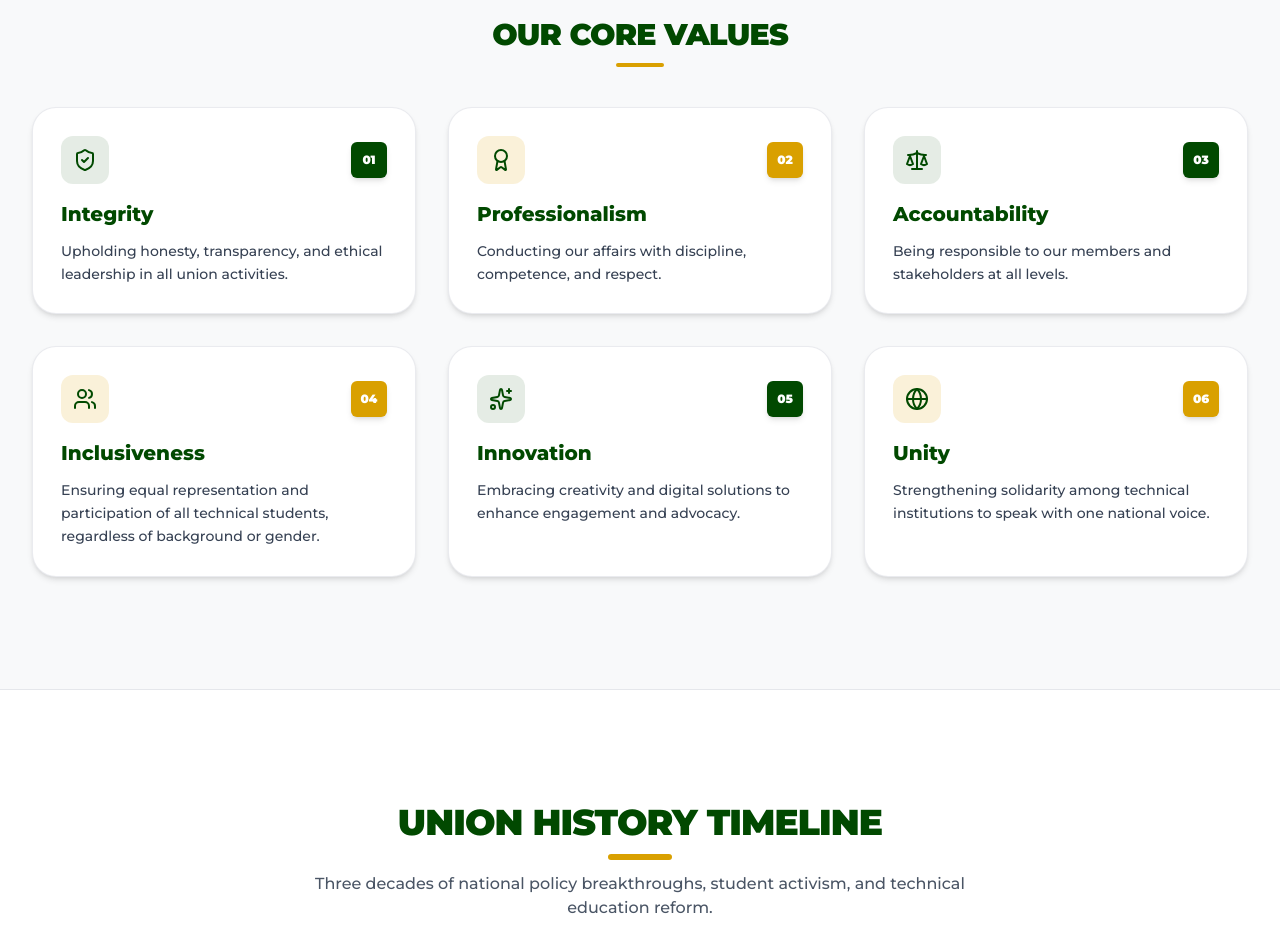
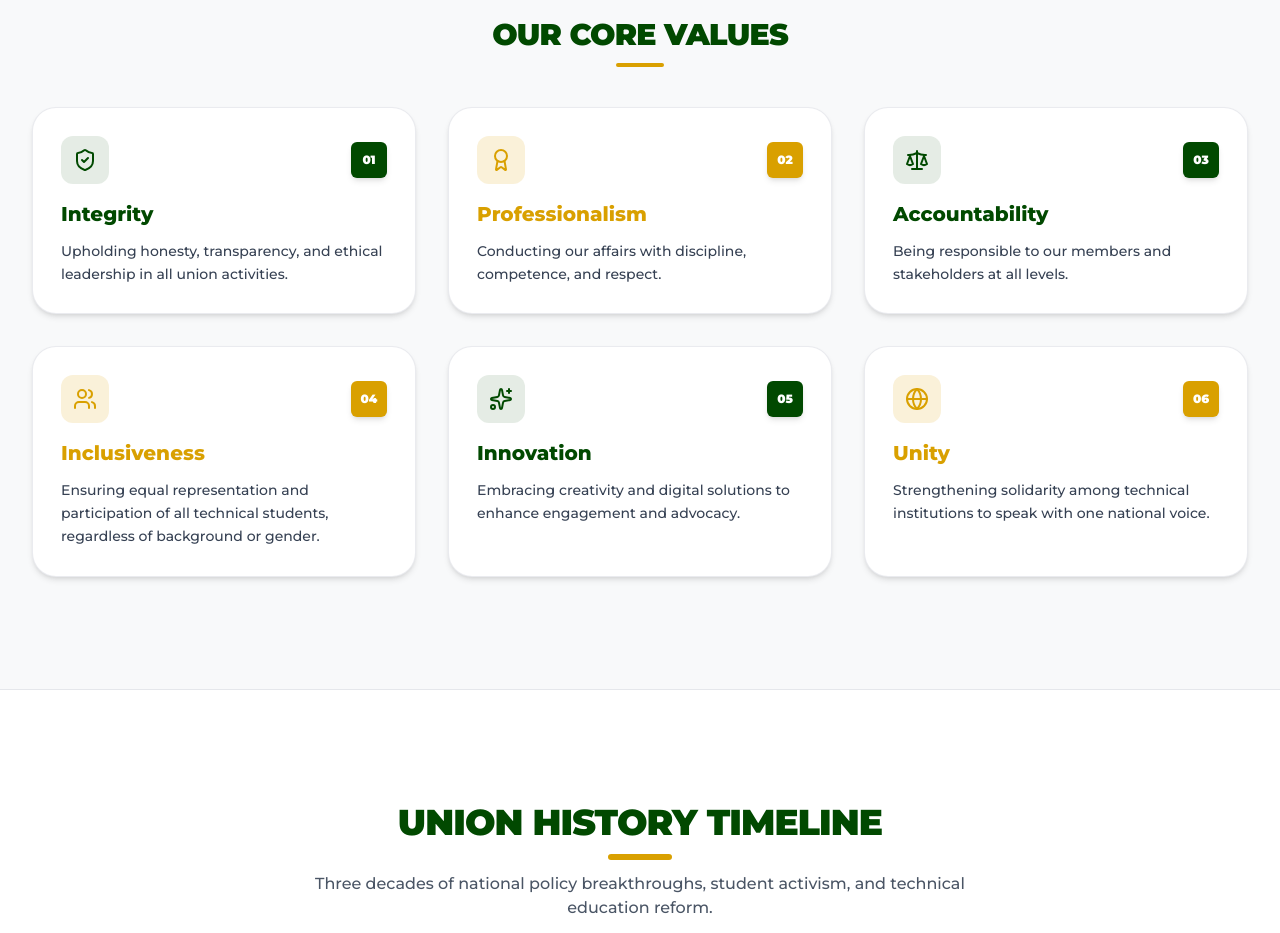
Before and after one commit to JoeVardyGC/Ghana-National-Union-Of-Technical-Students-Website, a Next.js app: page /about in a window 1280 px wide. Shown: the part 1940-2873 px from the top of the page. Built offline with nearby package versions, Linux system fonts and the light colour scheme; no server answers; the database is empty.

Commit message:
style: change green icons, text, and titles on all yellow cards to yellow/gold

```diff
--- a/app/about/page.tsx
+++ b/app/about/page.tsx
@@ -293,7 +293,7 @@ export default async function AboutPage() {
                       <div className="space-y-3">
                         <div className="flex items-center justify-between">
                           <div className={`w-12 h-12 rounded-xl flex items-center justify-center font-bold transition-colors ${
-                            isGreen ? 'bg-[#014900]/10 text-[#014900] group-hover:bg-[#D9A000]/20' : 'bg-[#D9A000]/15 text-[#014900] group-hover:bg-[#014900]/10'
+                            isGreen ? 'bg-[#014900]/10 text-[#014900] group-hover:bg-[#D9A000]/20' : 'bg-[#D9A000]/15 text-[#D9A000] group-hover:bg-[#014900]/10'
                           }`}>
                             {icon}
                           </div>
@@ -304,7 +304,9 @@ export default async function AboutPage() {
                           </div>
                         </div>
 
-                        <h4 className="font-extrabold text-xl text-[#014900] font-montserrat group-hover:text-[#D9A000] transition-colors pt-1">
+                        <h4 className={`font-extrabold text-xl font-montserrat transition-colors pt-1 ${
+                          isGreen ? 'text-[#014900] group-hover:text-[#D9A000]' : 'text-[#D9A000] group-hover:text-[#014900]'
+                        }`}>
                           {val.title}
                         </h4>
 
--- a/app/page.tsx
+++ b/app/page.tsx
@@ -91,7 +91,7 @@ export default async function HomePage() {
 
               {/* Card 2 */}
               <div className="bg-white rounded-2xl p-6 shadow-md hover:shadow-xl border border-gray-200/90 flex gap-5 hover:border-[#D9A000]/40 hover:-translate-y-1 transition-all group">
-                <div className="w-12 h-12 rounded-xl bg-[#f8f9fa] group-hover:bg-[#D9A000] group-hover:text-[#014900] text-[#014900] flex items-center justify-center shrink-0 transition-colors border border-gray-200/60 shadow-xs">
+                <div className="w-12 h-12 rounded-xl bg-[#f8f9fa] group-hover:bg-[#D9A000] group-hover:text-white text-[#D9A000] flex items-center justify-center shrink-0 transition-colors border border-gray-200/60 shadow-xs">
                   <Clock className="w-6 h-6" />
                 </div>
                 <div>
--- a/components/OpportunitiesSection.tsx
+++ b/components/OpportunitiesSection.tsx
@@ -67,7 +67,9 @@ export default function OpportunitiesSection({ dbOpportunities = [] }: { dbOppor
                   </div>
 
                   {/* Title */}
-                  <h3 className="font-['Montserrat'] font-black text-lg sm:text-xl text-gray-900 leading-snug group-hover:text-[#014900] transition-colors">
+                  <h3 className={`font-['Montserrat'] font-black text-lg sm:text-xl text-gray-900 leading-snug transition-colors ${
+                    isGold ? 'group-hover:text-[#D9A000]' : 'group-hover:text-[#014900]'
+                  }`}>
                     {opp.title}
                   </h3>
 
@@ -86,7 +88,9 @@ export default function OpportunitiesSection({ dbOpportunities = [] }: { dbOppor
                   <div>
                     <Link
                       href={opp.link || '/scholarships'}
-                      className="text-xs font-black uppercase tracking-wider text-[#014900] hover:text-[#D9A000] transition-colors inline-flex items-center gap-1"
+                      className={`text-xs font-black uppercase tracking-wider transition-colors inline-flex items-center gap-1 ${
+                        isGold ? 'text-[#D9A000] hover:text-[#014900]' : 'text-[#014900] hover:text-[#D9A000]'
+                      }`}
                     >
                       Learn More →
                     </Link>
--- a/components/ScholarshipsClient.tsx
+++ b/components/ScholarshipsClient.tsx
@@ -507,14 +507,14 @@ export default function ScholarshipsClient({
                       <div className="pt-4 border-t border-gray-100 space-y-2 text-xs text-gray-500 font-medium">
                         {item.location && (
                           <div className="flex items-center gap-1.5 text-gray-700">
-                            <MapPin className={`w-4 h-4 shrink-0 ${isGold ? 'text-[#014900]' : 'text-[#D9A000]'}`} />
+                            <MapPin className={`w-4 h-4 shrink-0 ${isGold ? 'text-[#D9A000]' : 'text-[#014900]'}`} />
                             <span>{item.location}</span>
                           </div>
                         )}
                         <div className="flex flex-wrap items-center gap-4">
                           {item.deadline && (
                             <span className="flex items-center gap-1.5 text-gray-700 font-semibold">
-                              <Calendar className={`w-4 h-4 shrink-0 ${isGold ? 'text-[#014900]' : 'text-[#D9A000]'}`} />
+                              <Calendar className={`w-4 h-4 shrink-0 ${isGold ? 'text-[#D9A000]' : 'text-[#014900]'}`} />
                               Deadline: {item.deadline}
                             </span>
                           )}
```
